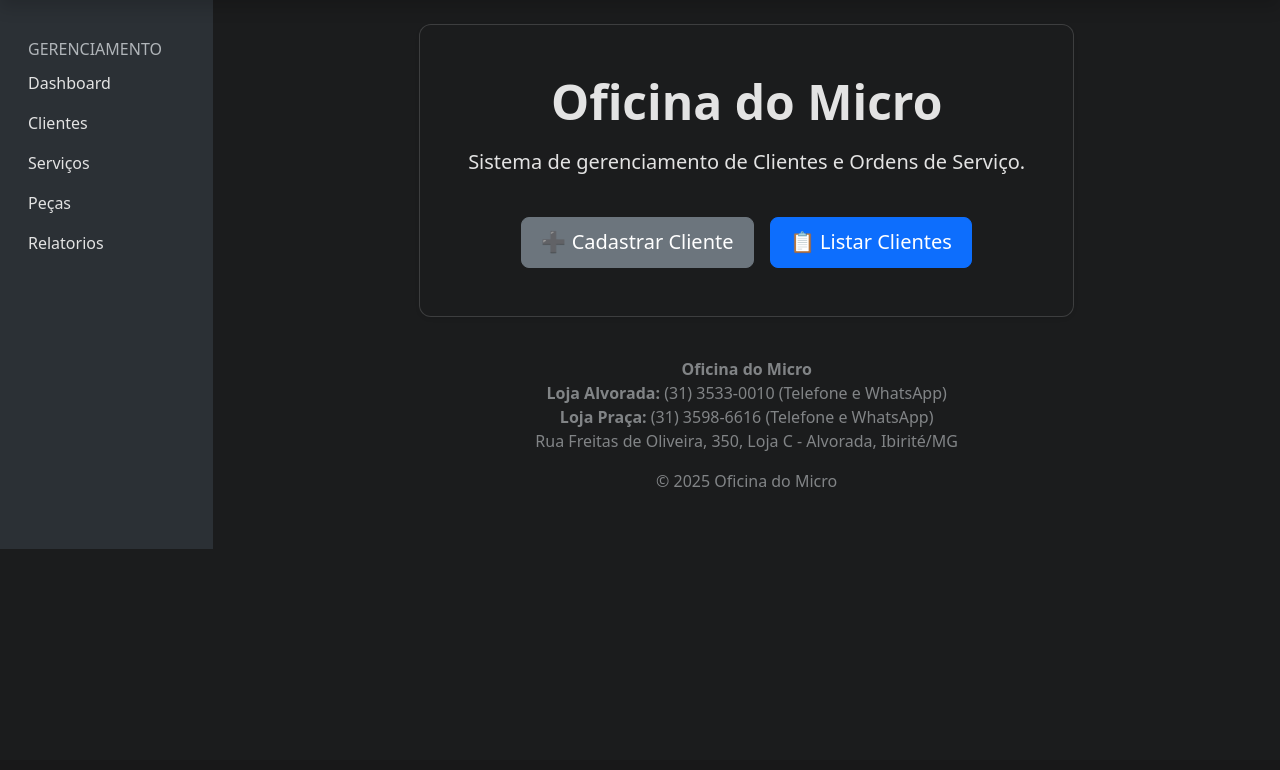
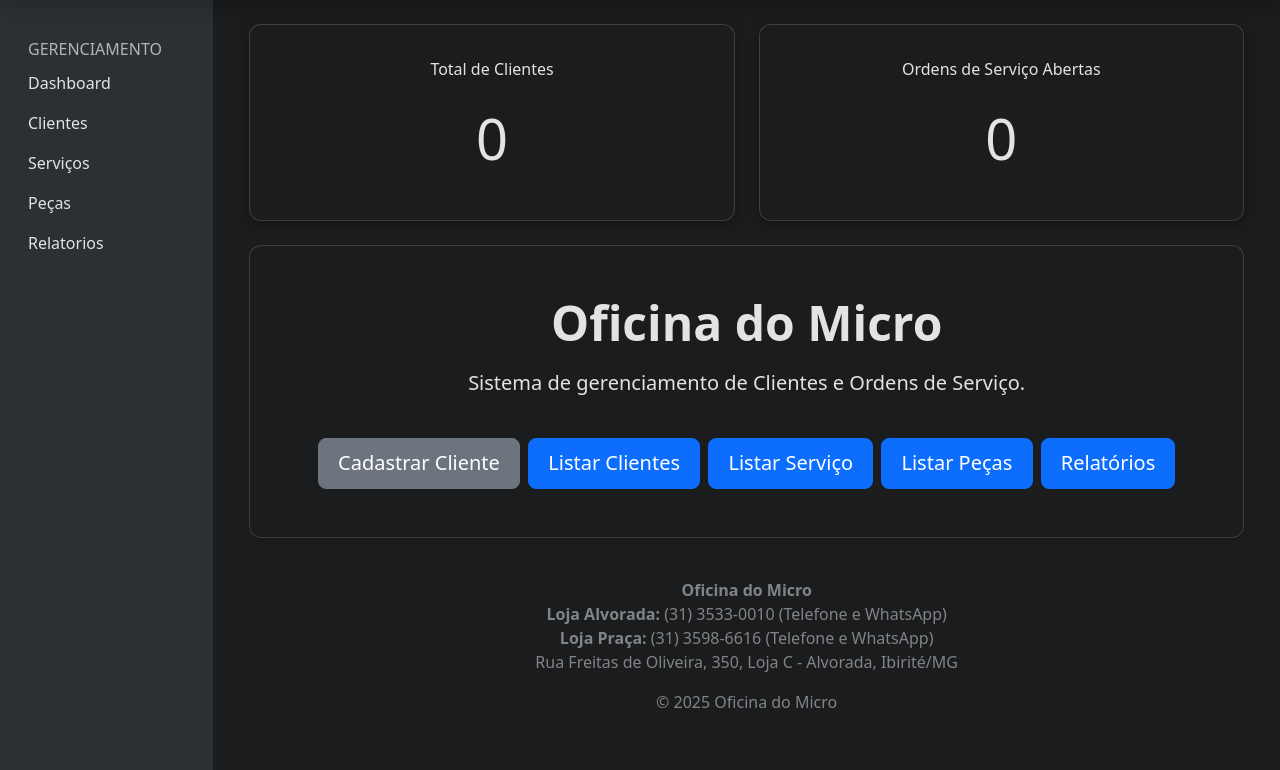
Before and after one commit to barrigaverd/Projeto-Oficina, a Flask app: page /dashboard in a window 1280 px wide. Shown: the part 40-810 px from the top of the page. Before the commit the page ends 589 px from the top, so only its background shows below. Run offline with Flask 3, Linux system fonts and the light colour scheme; the visitor is signed in with stand-in values (Sample User, id 1); data that the repository does not hold is empty.

Commit message:
atualizado pagina home, coloquei total de cliente e total OS abertas

```diff
--- a/app.py
+++ b/app.py
@@ -167,7 +167,9 @@ def index():
 @app.route("/dashboard")
 @login_required
 def home():
-    return render_template("home.html")
+    total_clientes = Cliente.query.count()
+    ordens_abertas = OrdemServico.query.filter(OrdemServico.status != "Concluído").count()
+    return render_template("home.html", total_clientes=total_clientes, ordens_abertas=ordens_abertas)
 
 @app.route("/clientes/cadastrar", methods=["GET", "POST"])
 @login_required
--- a/templates/detalhes_os.html
+++ b/templates/detalhes_os.html
@@ -100,7 +100,8 @@
         </div>
     </div>
 
-    <button type="submit" class="btn btn-success">Adicionar Serviço</button>
+    <button type="submit" class="btn btn-success">Adicionar Serviço a OS</button>
+    <a class="btn btn-primary" href="{{url_for('cadastrar_servico')}}">Cadastrar Serviço</a>
 
 </form>
 {% endblock %}
--- a/templates/home.html
+++ b/templates/home.html
@@ -1,17 +1,55 @@
 {% extends 'base.html' %}
 
 {% block content %}
+<div class="row mb-4">
+    <div class="col-md-6">
+        <div class="card text-center">
+            <div class="card-title">
+                Total de Clientes
+            </div>
+            <div class="card-body">
+                <p class="card-text display-4">
+                    {{ total_clientes }}
+                </p>
+            </div>
+        </div>
+    </div>
+
+    <div class="col-md-6">
+        <div class="card text-center">
+            <div class="card-title">
+                Ordens de Serviço Abertas
+            </div>
+            <div class="card-body">
+                <p class="card-text display-4">
+                    {{ ordens_abertas }}
+                </p>
+            </div>
+        </div>
+    </div>
+</div>
 <div class="row justify-content-center">
-  <div class="col-md-8">
+  <div class="col-md-12">
     <div class="card p-5 shadow-sm text-center">
       <h1 class="display-5 fw-bold mb-3">Oficina do Micro</h1>
       <p class="lead">Sistema de gerenciamento de Clientes e Ordens de Serviço.</p>
-      <div class="d-flex justify-content-center gap-3 mt-4">
+      <div class="d-flex justify-content-center gap-2 mt-4">
         <a class="btn btn-secondary btn-lg" href="{{ url_for('cadastrar_cliente') }}">
-          ➕ Cadastrar Cliente
+           Cadastrar Cliente
         </a>
         <a class="btn btn-primary btn-lg" href="{{ url_for('listar_clientes') }}">
-          📋 Listar Clientes
+           Listar Clientes
+        </a>
+
+        <a class="btn btn-primary btn-lg" href="{{ url_for('listar_servicos') }}">
+           Listar Serviço
+        </a>
+
+        <a class="btn btn-primary btn-lg" href="{{ url_for('listar_pecas') }}">
+           Listar Peças
+        </a>
+        <a class="btn btn-primary btn-lg" href="{{ url_for('relatorios') }}">
+           Relatórios
         </a>
       </div>
     </div>
```
